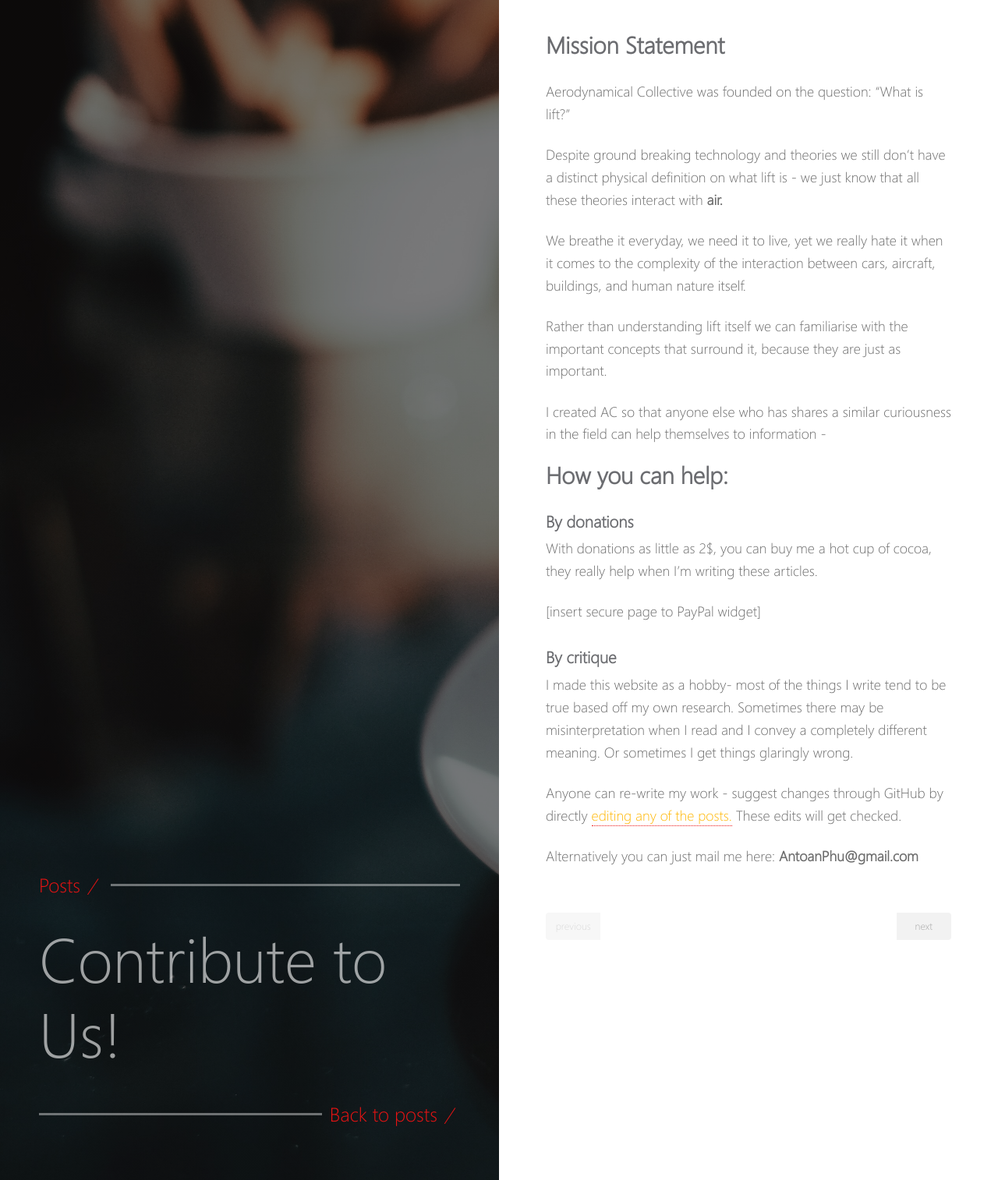
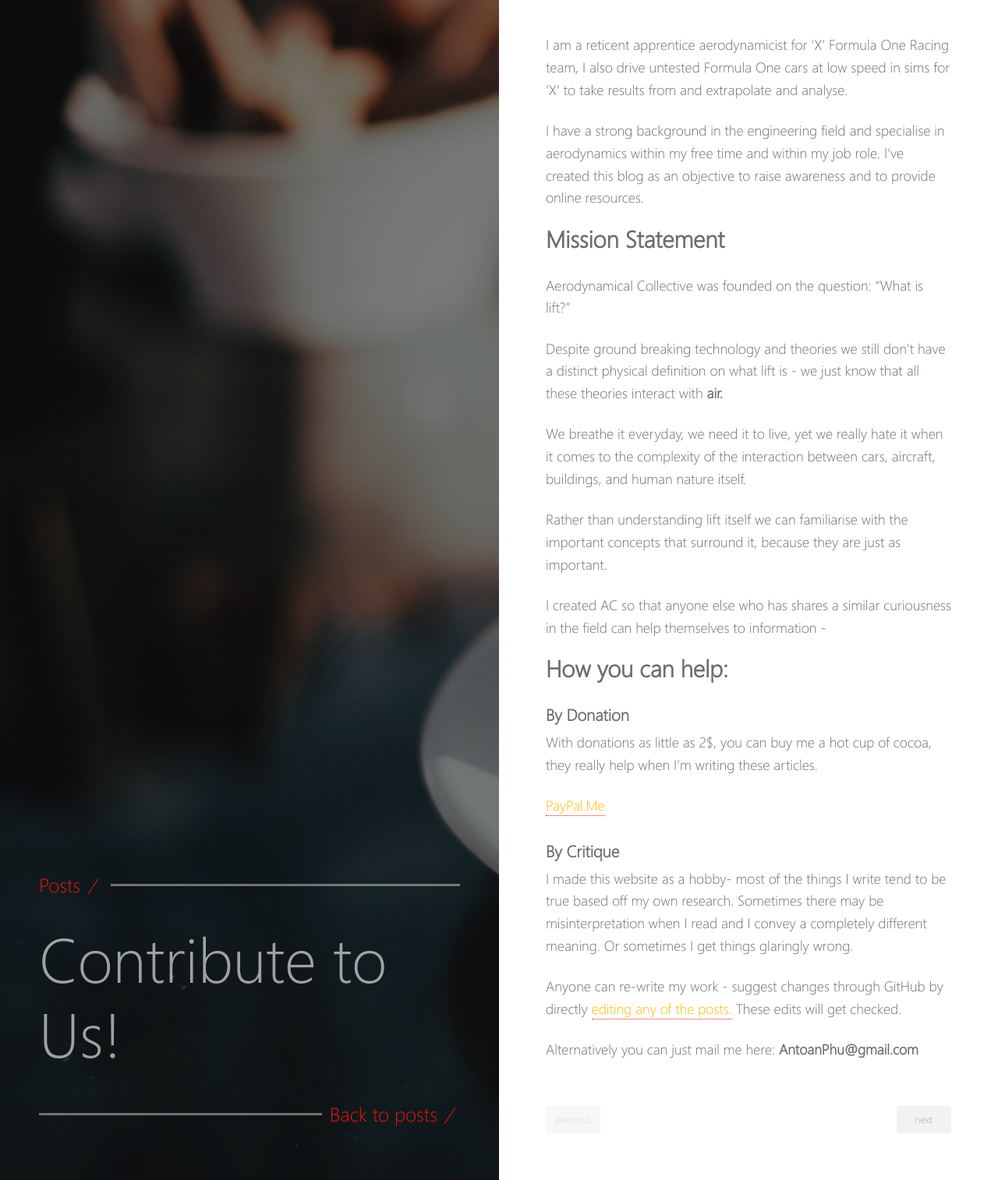
Before and after one commit to EXYZED/AerodynamicalCollective, a Jekyll site: the page built from _posts/2019-07-11-Site-Donations.md, in a window 1280 px wide, cut to the strip 136-1650 px from the top of the page. Shown: the whole strip at 78% size. Built offline with Jekyll 4.4.1, drawn with Linux system fonts in a browser that asks for light colours.

Commit message:
Enable Donations!

```diff
--- a/_posts/2019-07-11-Site-Donations.md
+++ b/_posts/2019-07-11-Site-Donations.md
@@ -10,6 +10,9 @@ exclude: true
 tag:
 ---
 
+I am a reticent apprentice aerodynamicist for 'X' Formula One Racing team, I also drive untested Formula One cars at low speed in sims for 'X' to take results from and extrapolate and analyse.
+
+I have a strong background in the engineering field and specialise in aerodynamics within my free time and within my job role. I've created this blog as an objective to raise awareness and to provide online resources.
 
 ## Mission Statement
 Aerodynamical Collective was founded on the question:
@@ -25,11 +28,12 @@ I created AC so that anyone else who has shares a similar curiousness in the fie
 
 ## How you can help:
 
-### By donations
+### By Donation
 With donations as little as 2$, you can buy me a hot cup of cocoa, they really help when I'm writing these articles.
 
-[insert secure page to PayPal widget]
-### By critique
+[PayPal.Me](https://www.paypal.me/F1Antoan)
+
+### By Critique
 I made this website as a hobby- most of the things I write tend to be true based off my own research. Sometimes there may be misinterpretation when I read and I convey a completely different meaning. Or sometimes I get things glaringly wrong.
 
 Anyone can re-write my work - suggest changes through GitHub by directly [editing any of the posts.](https://github.com/EXYZED/AerodynamicalCollective/tree/gh-pages/_posts) These edits will get checked.
```
